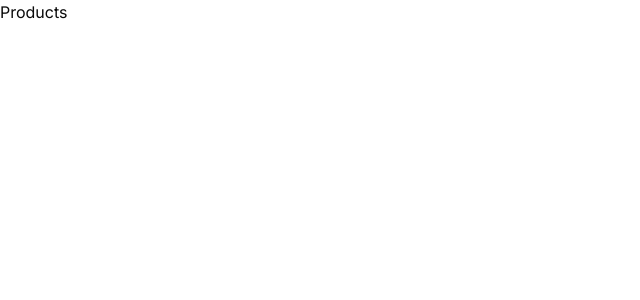
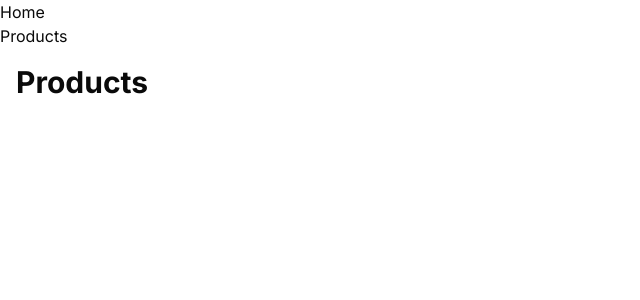
Before and after one commit to e-CORS/next15-ecommerce, a Next.js app: page /products in a window 1280 px wide. Shown: the top 300 px of the page, without its empty margins (0-640 px from the left). Built offline with nearby package versions, Linux system fonts and the light colour scheme.

Commit message:
add: loading for home page

```diff
--- a/app/ProductCard.tsx
+++ b/app/ProductCard.tsx
@@ -15,7 +15,7 @@ export function ProductCard({ product }: { product: Product }) {
   return (
     <Card className="pt-0 overflow-hidden">
       {product.image && (
-        <div className="relative overflow-hidden aspect-video mb-4">
+        <div className="relative overflow-hidden aspect-video mb-2">
           <Image
             src={product.image}
             alt={product.name}
--- /dev/null
+++ b/app/ProductCardSkeleton.tsx
@@ -0,0 +1,21 @@
+import { Card, CardFooter, CardHeader } from "@/components/ui/card";
+import { Skeleton } from "@/components/ui/skeleton";
+
+export function ProductCardSkeleton() {
+  return (
+    <Card className="pt-0 overflow-hidden">
+      <div className="relative aspect-video">
+        <Skeleton className="w-full h-full" />
+      </div>
+      <CardHeader>
+        <Skeleton className="w-4/5 h-5" />
+        <Skeleton className="w-full h-4 mt-2" />
+        <Skeleton className="w-2/3 h-4 mt-1" />
+      </CardHeader>
+      <CardFooter className="flex items-center justify-between">
+        <Skeleton className="w-24 h-6" />
+        <Skeleton className="w-20 h-6" />
+      </CardFooter>
+    </Card>
+  );
+}
--- a/app/layout.tsx
+++ b/app/layout.tsx
@@ -2,6 +2,7 @@ import { Geist, Geist_Mono, Inter } from "next/font/google";
 import { cn } from "@/lib/utils";
 import type { Metadata } from "next";
 import "./globals.css";
+import Link from "next/link";
 
 const inter = Inter({ subsets: ["latin"], variable: "--font-sans" });
 
@@ -16,8 +17,8 @@ const geistMono = Geist_Mono({
 });
 
 export const metadata: Metadata = {
-  title: "Create Next App",
-  description: "Generated by create next app",
+  title: "Ecommerce",
+  description: "Ecommerce Store made with Next.js 15",
 };
 
 export default function RootLayout({
@@ -37,7 +38,17 @@ export default function RootLayout({
         inter.variable,
       )}
     >
-      <body className="min-h-full flex flex-col">{children}</body>
+      <body className="min-h-full flex flex-col">
+        <ul>
+          <li>
+            <Link href="/">Home</Link>
+          </li>
+          <li>
+            <Link href="/products">Products</Link>
+          </li>
+        </ul>
+        {children}
+      </body>
     </html>
   );
 }
--- /dev/null
+++ b/app/loading.tsx
@@ -0,0 +1,16 @@
+import { Skeleton } from "@/components/ui/skeleton";
+import { ProductCardSkeleton } from "./ProductCardSkeleton";
+
+export default function Loading() {
+  return (
+    <main className="container mx-auto p-4">
+      <h1 className="text-3xl font-bold mb-6">Home</h1>
+      <Skeleton className="w-24 h-6 mb-4" />
+      <div className="grid grid-cols-1 gap-4 md:grid-cols-2 lg:grid-cols-3">
+        {Array.from({ length: 6 }).map((_, index) => (
+          <ProductCardSkeleton key={index} />
+        ))}
+      </div>
+    </main>
+  );
+}
--- a/app/page.tsx
+++ b/app/page.tsx
@@ -3,6 +3,8 @@ import { prisma } from "@/lib/prisma";
 
 export default async function HomePage() {
   const products = await prisma.product.findMany();
+
+  await new Promise((resolve) => setTimeout(resolve, 3000));
 
   return (
     <main className="container mx-auto p-4">
--- a/app/products/page.tsx
+++ b/app/products/page.tsx
@@ -1,3 +1,7 @@
 export default function ProductsPage() {
-  return <div>Products</div>;
+  return (
+    <main className="container mx-auto p-4">
+      <h1 className="text-3xl font-bold mb-6">Products</h1>
+    </main>
+  );
 }
```
